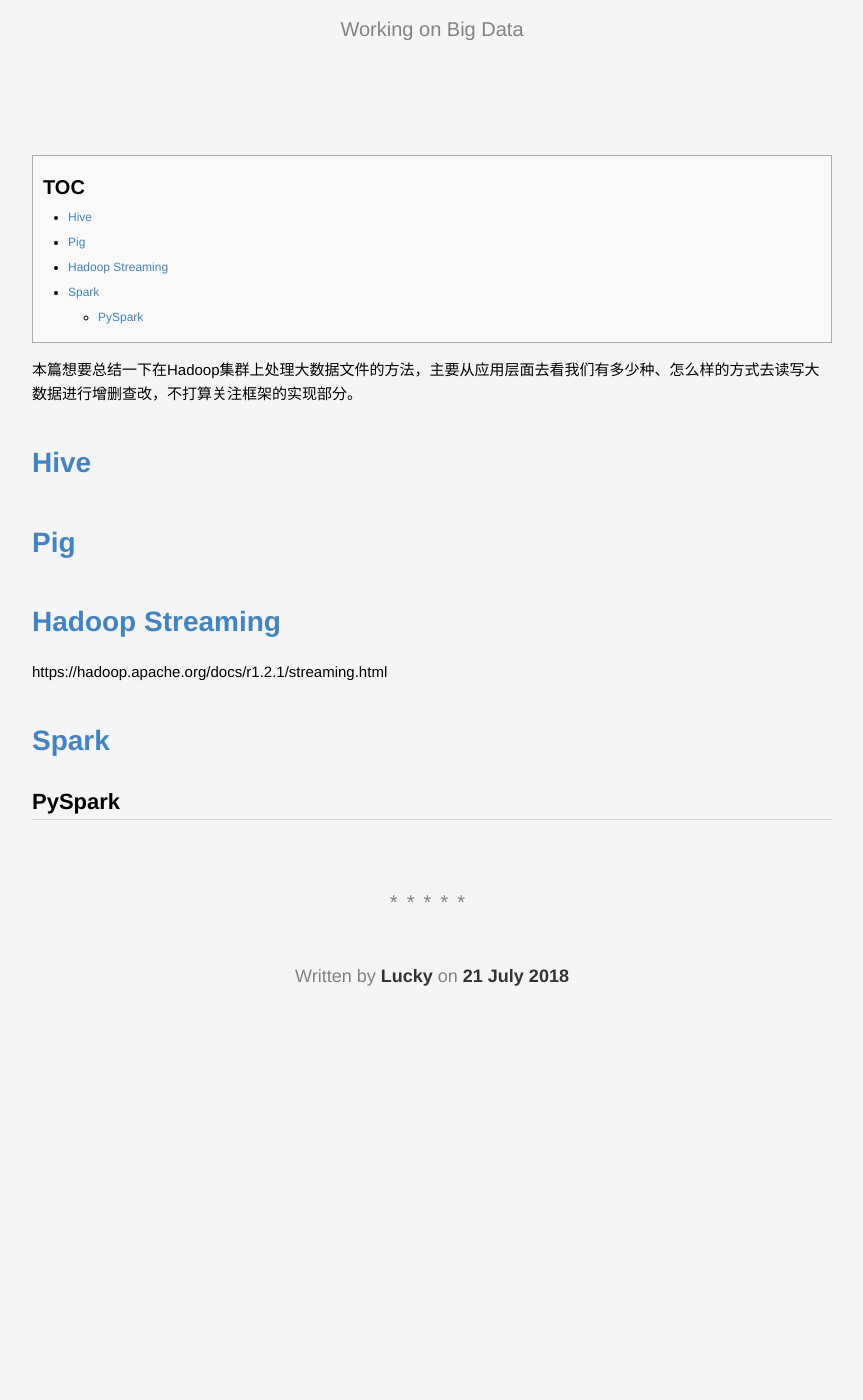
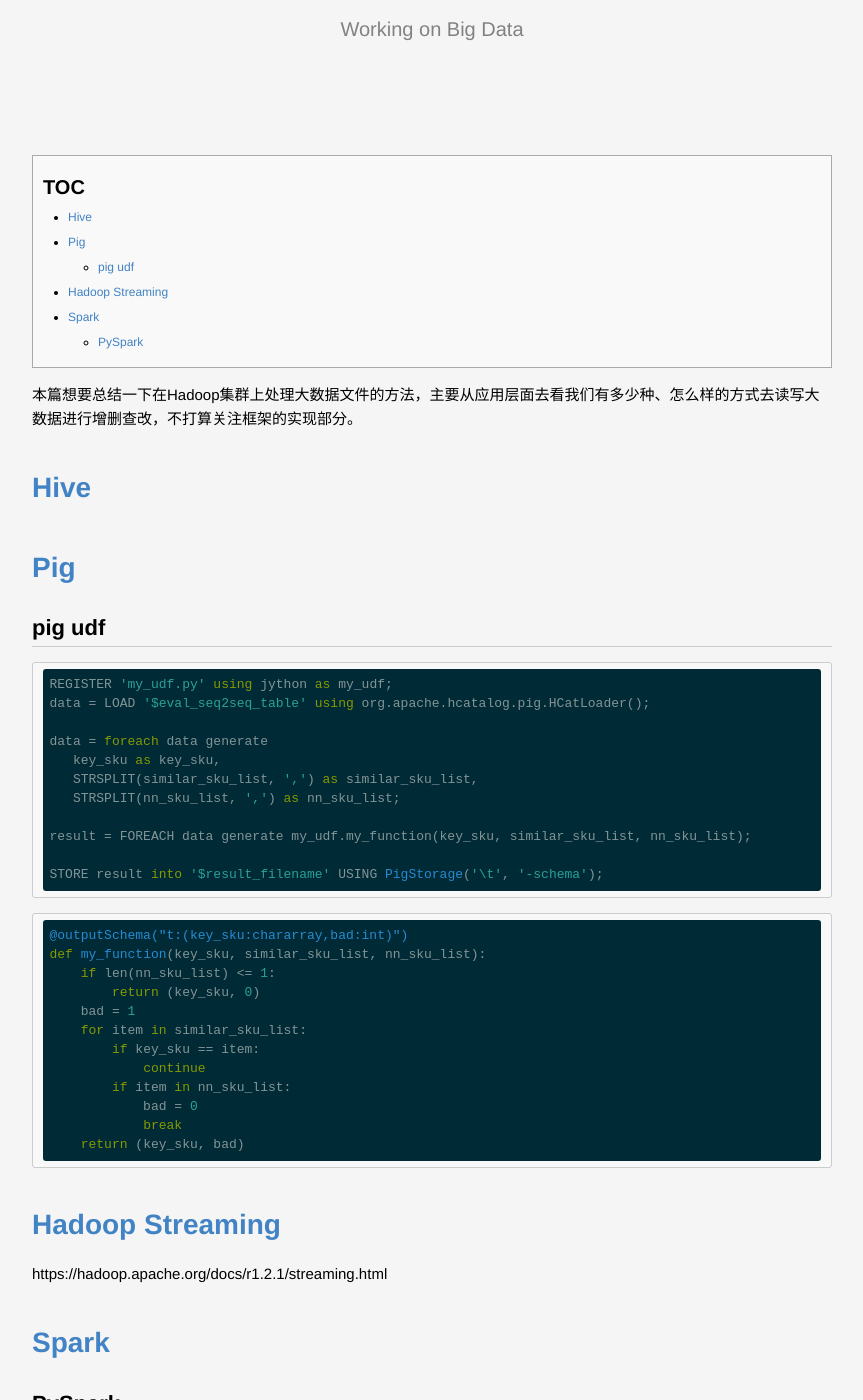
Before and after one commit to lucky521/blog, a Jekyll site: the page built from _posts/language/2018-07-21-big-data-process.markdown, in a window 1280 px wide and 1400 px high, scrolled down 255 px. Shown: the whole window, without its empty margins (208-1071 px from the left). Built offline with Jekyll 4.4.1, drawn with Linux system fonts in a browser that asks for light colours; before the commit the page ends 1373 px from its top, so only the background shows below that.

Commit message:
update blog

````diff
--- /dev/null
+++ b/_posts/language/2018-07-21-big-data-process.markdown
@@ -0,0 +1,57 @@
+---
+title: "大数据处理的方法"
+subtitle: "Working on Big Data"
+categories: [framework]
+layout: post
+---
+
+本篇想要总结一下在Hadoop集群上处理大数据文件的方法，主要从应用层面去看我们有多少种、怎么样的方式去读写大数据进行增删查改，不打算关注框架的实现部分。
+
+
+# Hive
+
+
+
+# Pig
+
+
+## pig udf
+```
+REGISTER 'my_udf.py' using jython as my_udf;
+data = LOAD '$eval_seq2seq_table' using org.apache.hcatalog.pig.HCatLoader();
+
+data = foreach data generate
+   key_sku as key_sku,
+   STRSPLIT(similar_sku_list, ',') as similar_sku_list,
+   STRSPLIT(nn_sku_list, ',') as nn_sku_list;
+
+result = FOREACH data generate my_udf.my_function(key_sku, similar_sku_list, nn_sku_list);
+
+STORE result into '$result_filename' USING PigStorage('\t', '-schema');
+```
+
+```
+@outputSchema("t:(key_sku:chararray,bad:int)")
+def my_function(key_sku, similar_sku_list, nn_sku_list):
+    if len(nn_sku_list) <= 1:
+        return (key_sku, 0)
+    bad = 1
+    for item in similar_sku_list:
+        if key_sku == item:
+            continue
+        if item in nn_sku_list:
+            bad = 0
+            break
+    return (key_sku, bad)
+```
+
+# Hadoop Streaming
+
+https://hadoop.apache.org/docs/r1.2.1/streaming.html
+
+
+
+
+# Spark
+
+## PySpark
--- a/_posts/ml/2018-04-18-feature-engineering.markdown
+++ b/_posts/ml/2018-04-18-feature-engineering.markdown
@@ -160,8 +160,9 @@ PolynomialFeatures 以多项式运算的方式将2个以上的特征以多项式
 
 # 特征选择 Feature Selection
 
-为什么会有维度灾难？
+为什么会有维度灾难（curse of dimensionality）？
 特征维度越高，所需要的样本点数据越多。
+聚类会变得困难。
 
 
 ## 分析特征值的分布
--- a/_posts/ml/2018-10-17-modeling-troubleshooting.markdown
+++ b/_posts/ml/2018-10-17-modeling-troubleshooting.markdown
@@ -5,7 +5,7 @@ subtitle: ""
 categories: [MachineLearning]
 ---
 
-本篇是当我们的模型或者算法表现的不好的时候，应该如何去调试问题，优化算法。
+本篇是当我们的模型或者算法表现的不好的时候，应该如何去调试问题，优化算法，调整数据，优化模型。
 
 
 # 样本集有问题
@@ -30,6 +30,9 @@ UpSampling 是要插入一些样本，以加强一些信号。
 
 
 # 训练方法有问题
+
+怎么判断训练出的模型是否拟合的比较理想？
+数据集下的预测结果
 
 ## 模型目标或评价指标选择的不好
 
````
Also changed, not shown: _posts/ml/2017-10-26-tensorflow.markdown (+12 -5 lines), _posts/ml/2018-11-11-AB-test.markdown (+11 -0 lines), _posts/tech/2018-07-21-big-data-process.markdown (deleted, +0 -28 lines).
